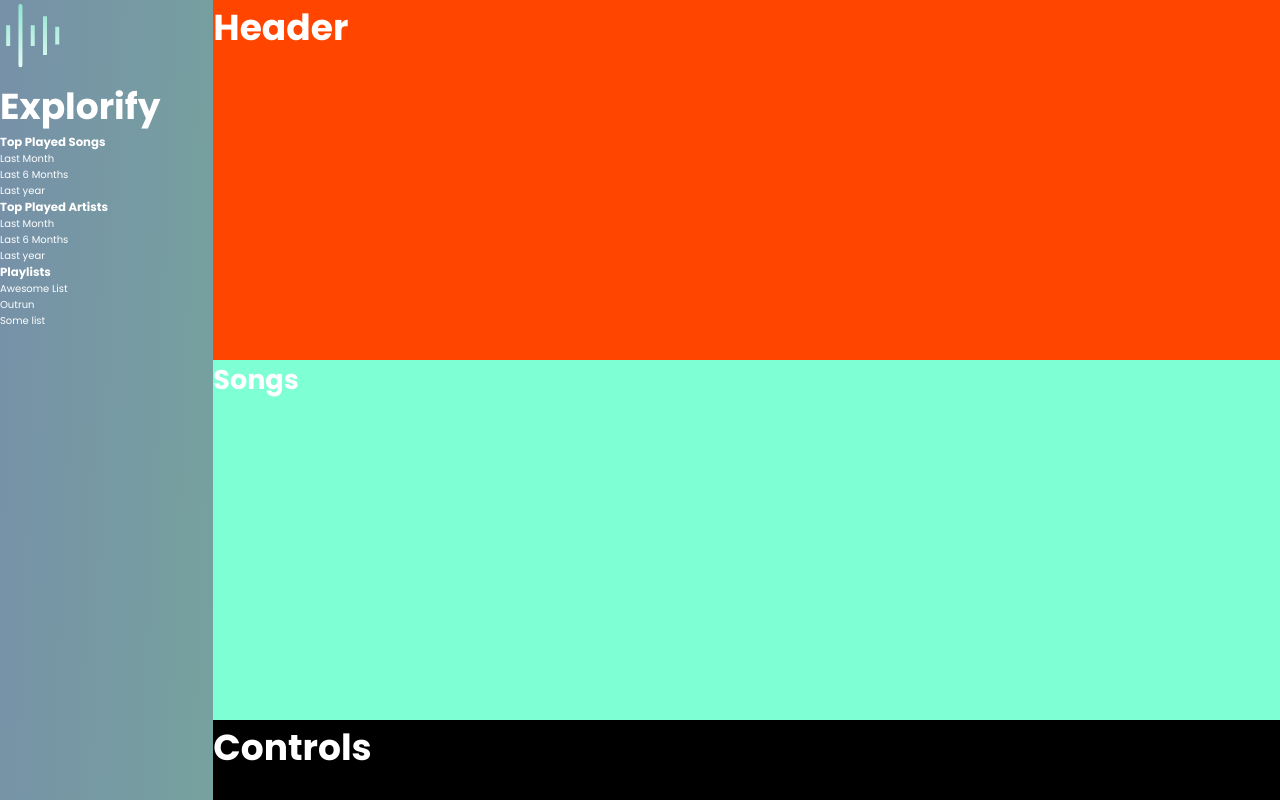
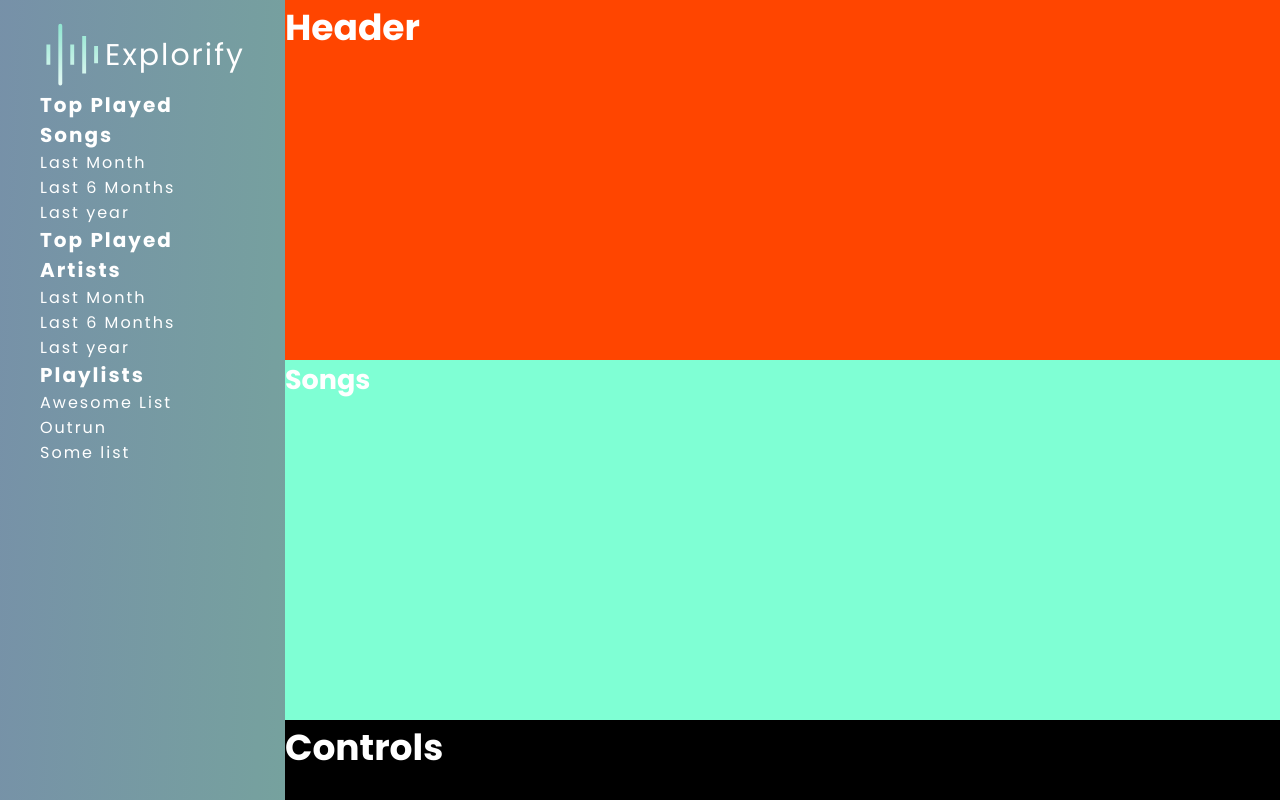
Before and after one commit to RichardVerbraak/Explorify, a React app in the folder frontend/: page / in a window 1280 px wide. Built offline with nearby package versions, Linux system fonts and the light colour scheme.

Commit message:
Changed typography of the categories and expanded the sidebar a bit more in width

```diff
--- a/frontend/src/pages/MainPage.js
+++ b/frontend/src/pages/MainPage.js
@@ -18,25 +18,25 @@ const MainPage = () => {
 				</div>
 
 				<div className='categories'>
-					<div className='category'>
-						<h3 className='category__title'>Top Played Songs</h3>
-						<p className='category__time'>Last Month</p>
-						<p className='category__time'>Last 6 Months</p>
-						<p className='category__time'>Last year</p>
+					<div className='categories__title'>
+						<h3 className='categories__category--title'>Top Played Songs</h3>
+						<p className='categories__category--time'>Last Month</p>
+						<p className='categories__category--time'>Last 6 Months</p>
+						<p className='categories__category--time'>Last year</p>
 					</div>
 
-					<div className='category'>
-						<h3 className='category__title'>Top Played Artists</h3>
-						<p className='category__time'>Last Month</p>
-						<p className='category__time'>Last 6 Months</p>
-						<p className='category__time'>Last year</p>
+					<div className='categories__category'>
+						<h3 className='categories__category--title'>Top Played Artists</h3>
+						<p className='categories__category--time'>Last Month</p>
+						<p className='categories__category--time'>Last 6 Months</p>
+						<p className='categories__category--time'>Last year</p>
 					</div>
 
-					<div className='category'>
-						<h3 className='category__title'>Playlists</h3>
-						<p className='category__time'>Awesome List</p>
-						<p className='category__time'>Outrun</p>
-						<p className='category__time'>Some list</p>
+					<div className='categories__category'>
+						<h3 className='categories__category--title'>Playlists</h3>
+						<p className='categories__category--time'>Awesome List</p>
+						<p className='categories__category--time'>Outrun</p>
+						<p className='categories__category--time'>Some list</p>
 					</div>
 				</div>
 			</div>
--- a/frontend/src/sass/components/_sidebar.scss
+++ b/frontend/src/sass/components/_sidebar.scss
@@ -5,21 +5,49 @@
 		rgba(30, 128, 81, 0.61) 192.71%
 	);
 
-	// display: flex;
-	// flex-direction: column;
+	display: flex;
+	flex-direction: column;
 
 	grid-area: sidebar;
-	// padding: 2rem 4rem 4rem 4rem;
+	padding: 2rem 4rem 4rem 4rem;
 }
 
 // Add them under sidebar? sidebar__categories?
 .categories {
-	// display: flex;
-	// flex-direction: column;
-	// justify-content: space-between;
+	display: flex;
+	flex-direction: column;
 
-	font-size: 1rem;
+	&__category {
+		&--title {
+			font-weight: $font-bold;
+			font-size: 2rem;
+			letter-spacing: $letter-spacing;
+		}
+
+		&--time {
+			font-weight: $font-regular;
+			font-size: $font-small;
+			letter-spacing: $letter-spacing;
+		}
+
+		&:first-child {
+			color: #91e6d1;
+		}
+	}
 }
 
 .logo-box {
+	display: flex;
+	align-items: center;
+
+	&__logo {
+		height: 70px;
+		width: 65px;
+	}
+
+	&__title {
+		font-size: $font-large;
+		font-weight: $font-regular;
+		letter-spacing: $letter-spacing;
+	}
 }
--- a/frontend/src/sass/layout/_container.scss
+++ b/frontend/src/sass/layout/_container.scss
@@ -10,6 +10,6 @@
 		'sidebar songs songs'
 		'sidebar controls controls';
 
-	grid-template-columns: 1fr 5fr;
+	grid-template-columns: 1fr 4fr;
 	grid-template-rows: 1fr 1fr 8rem;
 }
```
